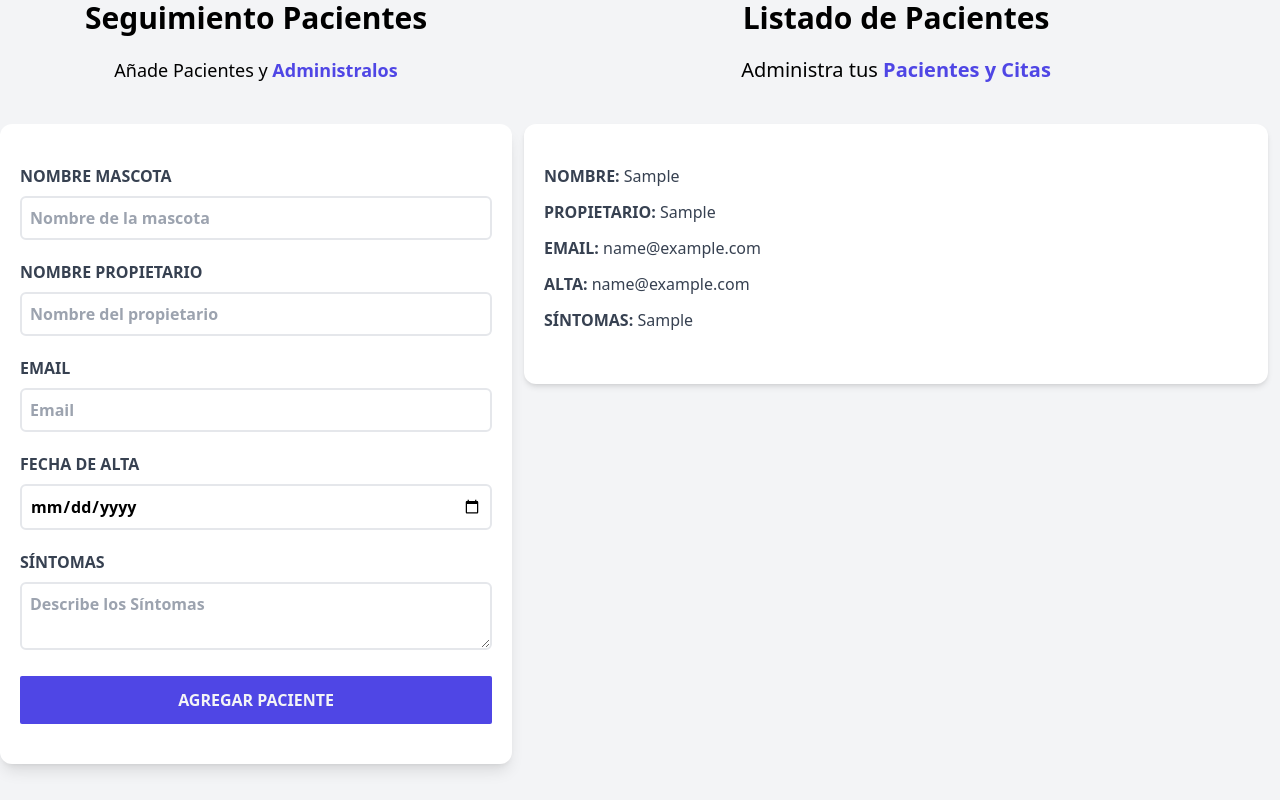
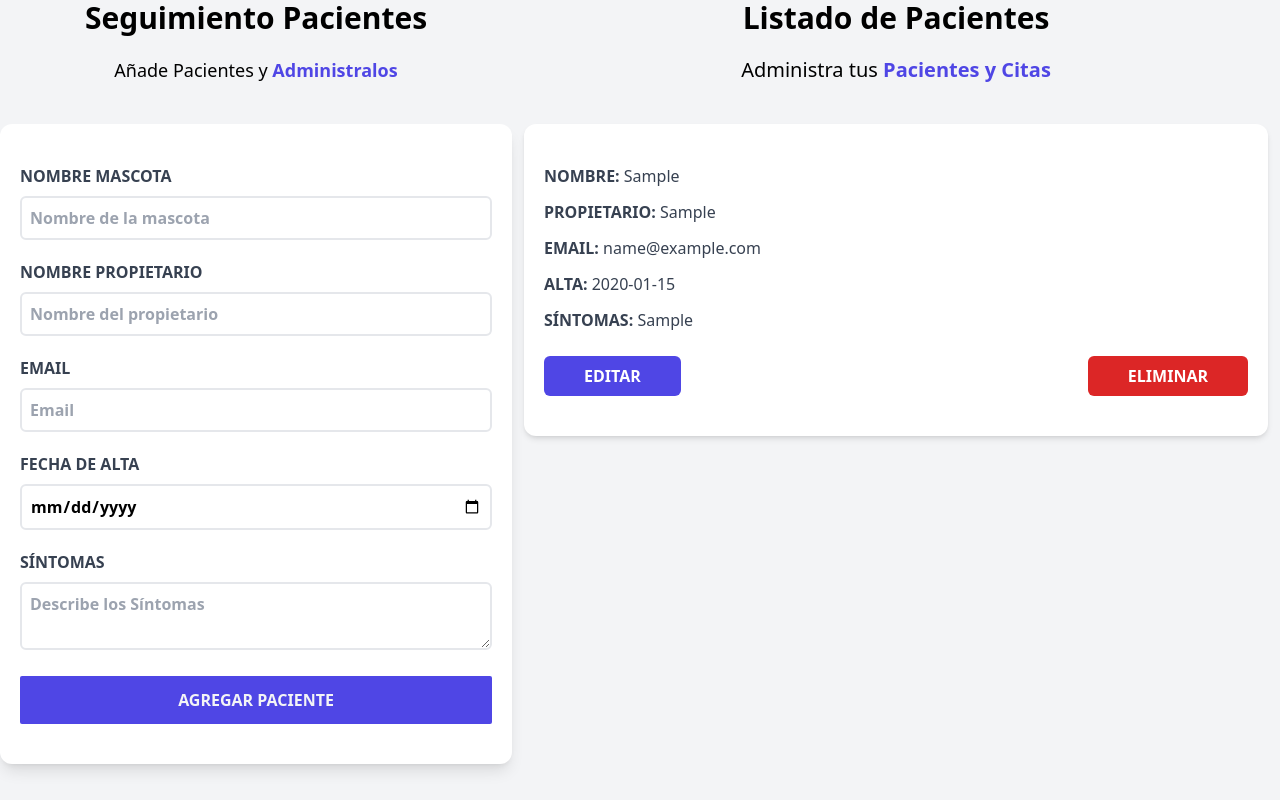
Before and after one commit to FedeU18/Veterinaria, a React (Vite) app: page / in a window 1280 px wide. Both pictures are taken after typing "Sample", "Sample", "name@example.com", "2020-01-15", "Sample" into the empty fields and a click on the input "Agregar Paciente". Shown: the part 176-976 px from the top of the page. Built offline with nearby package versions, Linux system fonts and the light colour scheme.

Commit message:
agregué botones editar y eliminar

```diff
--- a/src/components/Form.jsx
+++ b/src/components/Form.jsx
@@ -73,6 +73,7 @@
             placeholder="Nombre de la mascota"
             value={paciente.mascota}
             onChange={handleOnChange}
+            autoComplete="off"
           />
         </div>
         <div className="mb-5">
@@ -90,6 +91,7 @@
             placeholder="Nombre del propietario"
             value={paciente.propietario}
             onChange={handleOnChange}
+            autoComplete="off"
           />
         </div>
         <div className="mb-5">
@@ -107,6 +109,7 @@
             placeholder="Email"
             value={paciente.email}
             onChange={handleOnChange}
+            autoComplete="off"
           />
         </div>
         <div className="mb-5">
@@ -123,6 +126,7 @@
             type="date"
             value={paciente.alta}
             onChange={handleOnChange}
+            autoComplete="off"
           />
         </div>
         <div className="mb-5">
@@ -140,6 +144,7 @@
             placeholder="Describe los Síntomas"
             value={paciente.síntomas}
             onChange={handleOnChange}
+            autoComplete="off"
           />
         </div>
         <input
--- a/src/components/ListadoPacientes.jsx
+++ b/src/components/ListadoPacientes.jsx
@@ -4,7 +4,12 @@
 const ListadoPacientes = ({ pacientes }) => {
   return (
     <div className="md:w-1/2 lg:w-3/5 h-screen md:overflow-y-scroll">
-      <h2 className="font-black text-3xl text-center">Listado de Pacientes</h2>
+      {pacientes && pacientes.length ? (
+        <>
+          {" "}
+          <h2 className="font-black text-3xl text-center">
+            Listado de Pacientes
+          </h2>
           <p className="text-xl mt-5 mb-10 text-center">
             Administra tus{" "}
             <span className="text-indigo-600 font-bold">Pacientes y Citas</span>
@@ -17,11 +22,24 @@
                   mascota={p.mascota}
                   propietario={p.propietario}
                   email={p.email}
-              alta={p.email}
+                  alta={p.alta}
                   síntomas={p.síntomas}
                 />
               );
             })}
+        </>
+      ) : (
+        <>
+          {" "}
+          <h2 className="font-black text-3xl text-center">No hay pacientes</h2>
+          <p className="text-xl mt-5 mb-10 text-center">
+            Comienza agregando pacientes y{" "}
+            <span className="text-indigo-600 font-bold">
+              aparecerán acá abajo
+            </span>
+          </p>
+        </>
+      )}
     </div>
   );
 };
--- a/src/components/Paciente.jsx
+++ b/src/components/Paciente.jsx
@@ -19,6 +19,20 @@
       <p className="font-bold mb-3 text-gray-700 uppercase">
         Síntomas: <span className="font-normal normal-case">{síntomas}</span>
       </p>
+      <div className="flex justify-between mt-6">
+        <button
+          type="button"
+          className="py-2 px-10 font-bold uppercase bg-indigo-600 hover:bg-indigo-700 text-white rounded-md text-center"
+        >
+          Editar
+        </button>
+        <button
+          type="button"
+          className="py-2 px-10 font-bold uppercase bg-red-600 hover:bg-red-700 text-white rounded-md text-center"
+        >
+          Eliminar
+        </button>
+      </div>
     </div>
   );
 };
```
Lines whose indentation alone changed are shown as unchanged.
